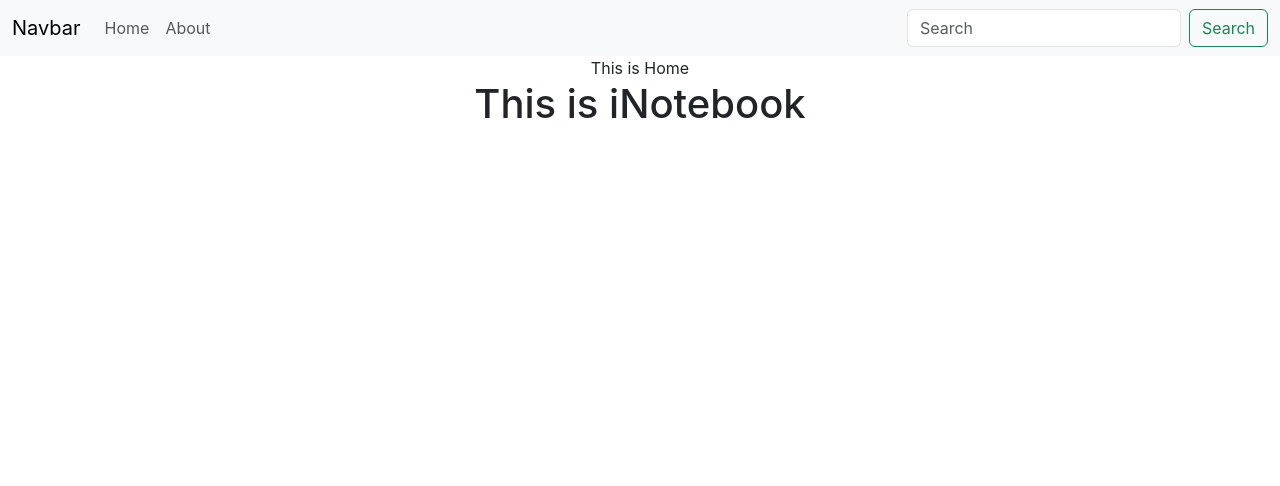
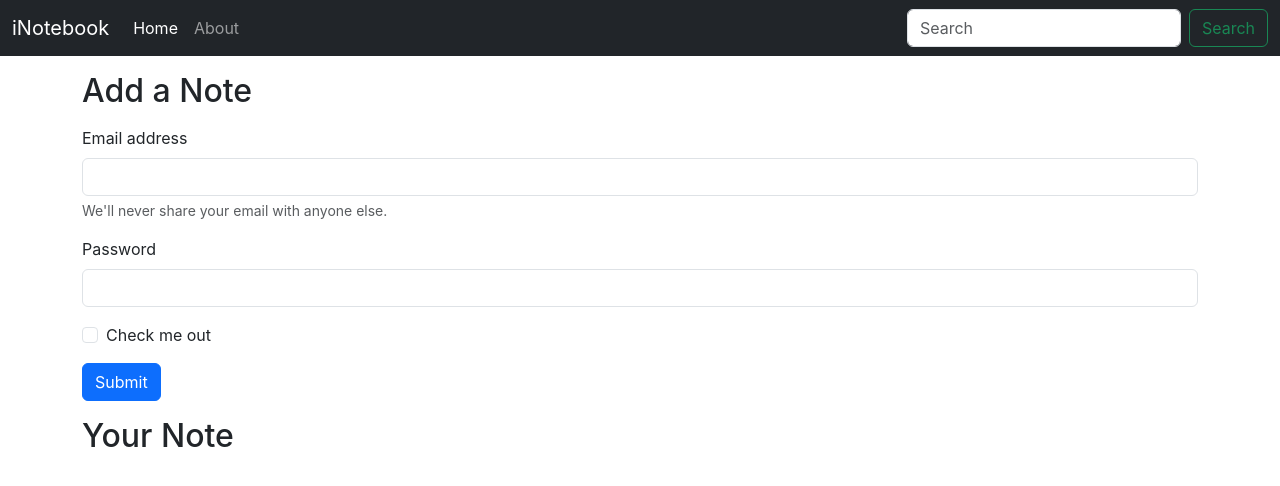
Before and after one commit to shubhamsawant18/INOTEBOOK, a React (Create React App) app: page / in a window 1280 px wide. Shown: the top 486 px of the page. Built offline with nearby package versions, Linux system fonts and the light colour scheme.

Commit message:
useLocation Hook

```diff
--- a/src/App.js
+++ b/src/App.js
@@ -1,22 +1,25 @@
-import React from 'react';
-import './App.css';
-import { BrowserRouter as Router, Routes, Route } from 'react-router-dom'; // Import BrowserRouter
-import Navbar from './components/Navbar';
-import Home from './components/Home'; // Import Home without curly braces
-import About from './components/About'; // Import About component
+// App.js
+import React from "react";
+import { BrowserRouter as Router, Routes, Route } from "react-router-dom";
+import Navbar from "./components/Navbar";
+import Home from "./components/Home";
+import About from "./components/About";
+import { NoteState } from "./context/notes/NoteState";
 
 function App() {
   return (
+    <NoteState>
       <Router>
         <div className="App">
           <Navbar />
+          <div className="container"></div>
           <Routes>
-          <Route  exact path="/" element={<Home />} />
+            <Route exact path="/" element={<Home />} />
             <Route exact path="/about" element={<About />} />
           </Routes>
-        <h1>This is iNotebook</h1>
         </div>
       </Router>
+    </NoteState>
   );
 }
 
--- a/src/components/About.js
+++ b/src/components/About.js
@@ -1,11 +1,14 @@
-import React from 'react'
+// About.js
+import React, { useContext, useEffect } from 'react';
 
 const About = () => {
+
+
   return (
     <div>
-      This is About
+      This is About page
     </div>
-  )
-}
+  );
+};
 
-export default About
+export default About;
--- a/src/components/Home.js
+++ b/src/components/Home.js
@@ -1,11 +1,43 @@
-import React from 'react'
+import React from 'react';
 
 const Home = () => {
   return (
     <div>
-        This is Home
+      <div className="container my-3">
+        <h2>Add a Note</h2>
+        <form className="my-3">
+          <div className="mb-3">
+            <label htmlFor="exampleInputEmail1" className="form-label">
+              Email address
+            </label>
+            <input type="email" className="form-control" id="exampleInputEmail1" aria-describedby="emailHelp" />
+            <div id="emailHelp" className="form-text">
+              We'll never share your email with anyone else.
+            </div>
+          </div>
+          <div className="mb-3">
+            <label htmlFor="exampleInputPassword1" className="form-label">
+              Password
+            </label>
+            <input type="password" className="form-control" id="exampleInputPassword1" />
+          </div>
+          <div className="mb-3 form-check">
+            <input type="checkbox" className="form-check-input" id="exampleCheck1" />
+            <label className="form-check-label" htmlFor="exampleCheck1">
+              Check me out
+            </label>
+          </div>
+          <button type="submit" className="btn btn-primary">
+            Submit
+          </button>
+        </form>
+      </div>
+
+      <div className="container my-3">
+        <h2>Your Note</h2>
+      </div>
     </div>
-  )
-}
+  );
+};
 
-export default Home
+export default Home;
--- a/src/components/Navbar.js
+++ b/src/components/Navbar.js
@@ -1,12 +1,20 @@
-import React from 'react';
-import { Link } from "react-router-dom";
+import React, { useEffect } from 'react';
+import { Link, useLocation } from 'react-router-dom';
 
 const Navbar = () => {
+  let location = useLocation();
+
+  useEffect(() => {
+    console.log(location.pathname);
+  }, [location]);
+
   return (
     <div>
-      <nav className="navbar navbar-expand-lg bg-body-tertiary">
+      <nav className="navbar navbar-expand-lg navbar-dark bg-dark">
         <div className="container-fluid">
-          <Link className="navbar-brand" to="/">Navbar</Link>
+          <Link className="navbar-brand" to="/">
+            iNotebook
+          </Link>
           <button
             className="navbar-toggler"
             type="button"
@@ -21,10 +29,17 @@
           <div className="collapse navbar-collapse" id="navbarSupportedContent">
             <ul className="navbar-nav me-auto mb-2 mb-lg-0">
               <li className="nav-item">
-                <Link className="nav-link" to="/">Home</Link>
+                <Link className={`nav-link ${location.pathname === '/' ? 'active' : ''}`} to="/">
+                  Home
+                </Link>
               </li>
               <li className="nav-item">
-                <Link className="nav-link" to="/about">About</Link>
+                <Link
+                  className={`nav-link ${location.pathname === '/about' ? 'active' : ''}`}
+                  to="/about"
+                >
+                  About
+                </Link>
               </li>
             </ul>
             <form className="d-flex" role="search">
--- /dev/null
+++ b/src/context/notes/NoteState.js
@@ -0,0 +1,31 @@
+// NoteState.js
+import React, { createContext, useState } from 'react';
+
+const NoteContext = createContext();
+
+const NoteState = (props) => {
+  const s1 = {
+    name: 'Anaira',
+    class: 'first',
+  };
+
+  const [state, setstate] = useState(s1);
+
+  const update = () => {
+    setTimeout(() => {
+      setstate((prevState) => ({
+        ...prevState,
+        name: 'Larry',
+        class: '10b',
+      }));
+    }, 1000);
+  };
+
+  return (
+    <NoteContext.Provider value={{ state: state, update: update }}>
+      {props.children}
+    </NoteContext.Provider>
+  );
+};
+
+export { NoteContext, NoteState };
```
Also changed, not shown: src/context/notes/noteContext.js (added). Lines whose indentation alone changed are shown as unchanged.
